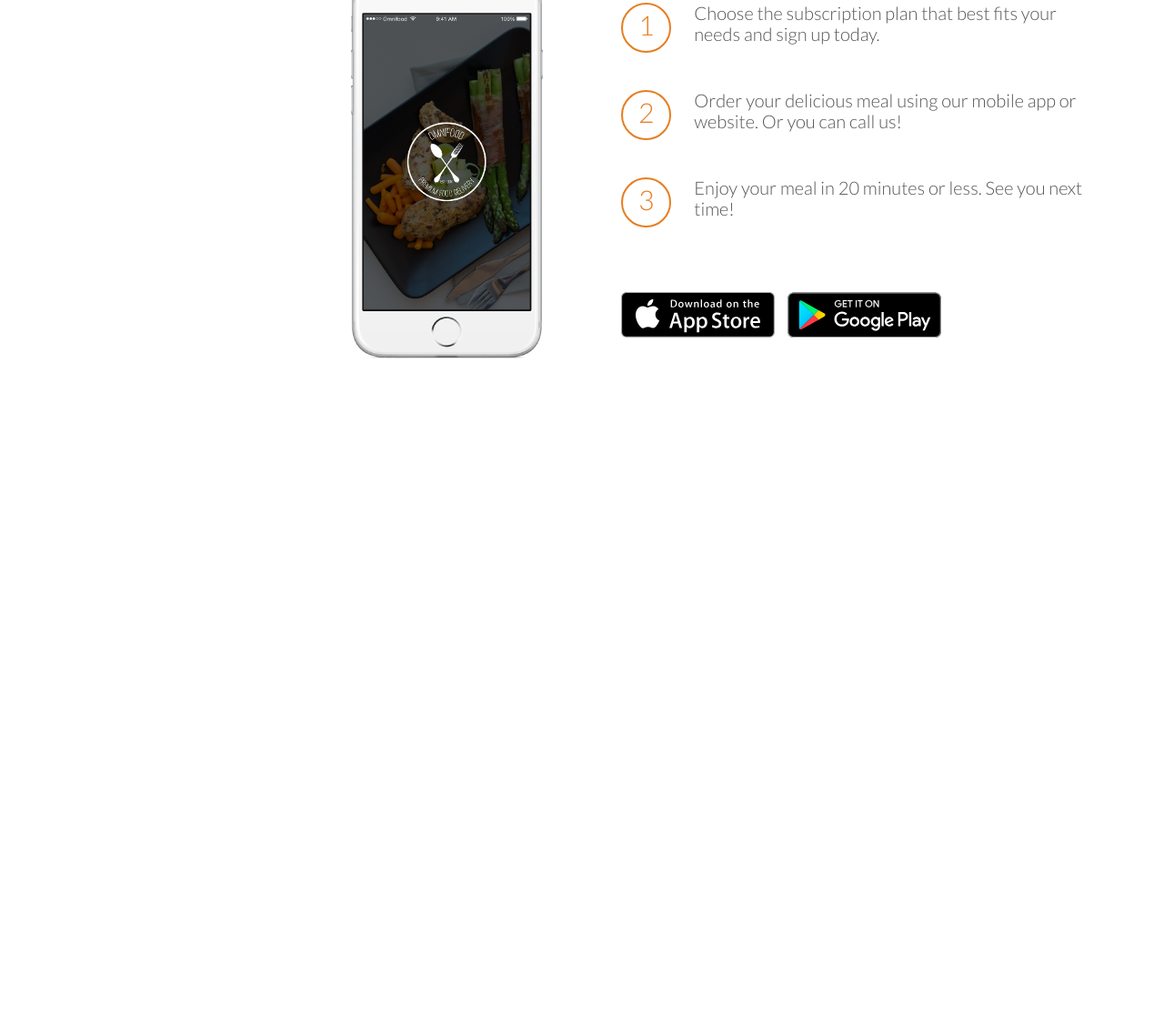
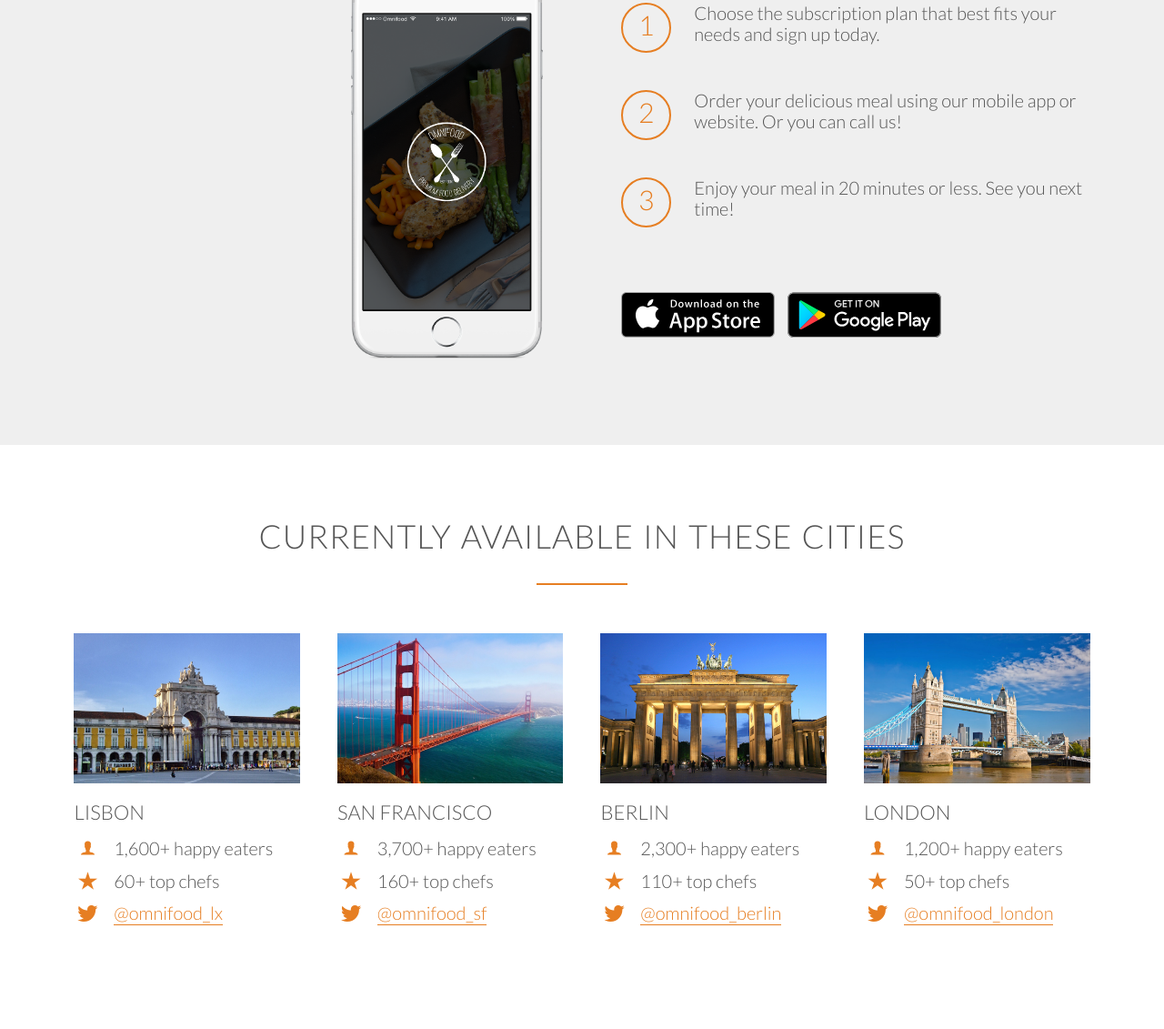
Before and after one commit to zack-jack/Omnifood, a website: page index.html in a window 1280 px wide. Shown: the part 2278-3409 px from the top of the page at 91% size. Before the commit the page ends 2767 px from the top, so only its background shows below. Drawn offline with Linux system fonts and the light colour scheme; files whose address does not match are found by name.

Commit message:
Current cities content and styling

```diff
--- a/index.html
+++ b/index.html
@@ -157,6 +157,80 @@
       </div>
     </section>
 
+    <section class="cities">
+      <div class="row">
+        <h2>Currently available in these cities</h2>
+      </div>
+      <div class="row">
+        <div class="col span-1-of-4 city-box">
+          <img src="src/img/lisbon-3.jpg" alt="Lisbon">
+          <h3>Lisbon</h3>
+          <div class="city-feature">
+            <i class="ion-ios-person city-feature-icon"></i>
+            1,600+ happy eaters
+          </div>
+          <div class="city-feature">
+            <i class="ion-ios-star city-feature-icon"></i>
+            60+ top chefs
+          </div>
+          <div class="city-feature">
+            <i class="ion-social-twitter city-feature-icon"></i>
+            <a href="#" class="link">@omnifood_lx</a>
+          </div>
+        </div>
+        <div class="col span-1-of-4 city-box">
+          <img src="src/img/san-francisco.jpg" alt="San Francisco">
+          <h3>San Francisco</h3>
+          <div class="city-feature">
+            <i class="ion-ios-person city-feature-icon"></i>
+            3,700+ happy eaters
+          </div>
+          <div class="city-feature">
+            <i class="ion-ios-star city-feature-icon"></i>
+            160+ top chefs
+          </div>
+          <div class="city-feature">
+            <i class="ion-social-twitter city-feature-icon"></i>
+            <a href="#" class="link">@omnifood_sf</a>
+          </div>
+        </div>
+        <div class="col span-1-of-4 city-box">
+          <img src="src/img/berlin.jpg" alt="Berlin">
+          <h3>Berlin</h3>
+          <div class="city-feature">
+            <i class="ion-ios-person city-feature-icon"></i>
+            2,300+ happy eaters
+          </div>
+          <div class="city-feature">
+            <i class="ion-ios-star city-feature-icon"></i>
+            110+ top chefs
+          </div>
+          <div class="city-feature">
+            <i class="ion-social-twitter city-feature-icon"></i>
+            <a href="#" class="link">@omnifood_berlin</a>
+          </div>
+        </div>
+        <div class="col span-1-of-4 city-box">
+          <img src="src/img/london.jpg" alt="London">
+          <h3>London</h3>
+          <div class="city-feature">
+            <i class="ion-ios-person city-feature-icon"></i>
+            1,200+ happy eaters
+          </div>
+          <div class="city-feature">
+            <i class="ion-ios-star city-feature-icon"></i>
+            50+ top chefs
+          </div>
+          <div class="city-feature">
+            <i class="ion-social-twitter city-feature-icon"></i>
+            <a href="#" class="link">@omnifood_london</a>
+          </div>
+        </div>
+
+
+      </div>
+    </section>
+
 
   </body>
 </html>
--- a/src/css/style.css
+++ b/src/css/style.css
@@ -26,6 +26,155 @@ html {
   display: block;
   height: 0;
   visibility: hidden;
+}
+
+/* ---------------------------------------- */
+/* RE-USABLE COMPONENTS */
+/* ---------------------------------------- */
+
+.row {
+  max-width: 1140px;
+  margin: 0 auto;
+}
+
+section {
+  padding: 80px 0;
+}
+
+/* -------- HEADINGS -------- */
+
+h1,
+h2,
+h3 {
+  font-weight: 300;
+  text-transform: uppercase;
+}
+
+h1,
+h2 {
+  letter-spacing: 1px;
+}
+
+h1 {
+  margin-top: 0;
+  margin-bottom: 20px;
+  color: #fff;
+  font-size: 240%;
+  word-spacing: 4px;
+}
+
+h2 {
+  font-size: 180%;
+  word-spacing: 2px;
+  text-align: center;
+  margin-bottom: 30px;
+}
+
+h2:after {
+  display: block;
+  height: 2px;
+  background-color: #e67e22;
+  content: " ";
+  width: 100px;
+  margin: 0 auto;
+  margin-top: 30px;
+}
+
+h3 {
+  font-size: 110%;
+  margin-bottom: 15px;
+}
+
+/* -------- PARAGRAPHS -------- */
+
+.long-copy {
+  line-height: 145%;
+  width: 70%;
+  margin-left: 15%;
+  text-align: center;
+}
+
+/* -------- ICONS -------- */
+
+.feature-icon {
+  font-size: 350%;
+  display: block;
+  color: #e67e22;
+  margin-bottom: 10px;
+}
+
+.city-feature-icon {
+  display: inline-block;
+  width: 30px;
+  text-align: center;
+  color: #e67e22;
+  font-size: 120%;
+  margin-right: 10px;
+  /*align text and icons*/
+  line-height: 120%;
+  vertical-align: middle;
+  margin-top: -5px;
+}
+
+/* -------- LINKS -------- */
+
+.link:link,
+.link:visited {
+  color: #e67e22;
+  text-decoration: none;
+  padding-bottom: 1px;
+  border-bottom: 1px solid #e67e22;
+  transition: border-bottom 0.2s, color 0.2s;
+}
+
+.link:hover,
+.link:active {
+  color: #555;
+  border-bottom: 1px solid transparent;
+}
+
+/* -------- BUTTONS -------- */
+
+.btn:link,
+.btn:visited {
+  display: inline-block;
+  padding: 10px 30px;
+  font-weight: 300;
+  text-decoration: none;
+  border-radius: 200px;
+  transition: background-color 0.2s, border 0.2s, color 0.2s;
+}
+
+.btn-filled:link,
+.btn-filled:visited {
+  background-color: #e67e22;
+  border: 1px solid #e67e22;
+  color: #fff;
+  margin-right: 15px;
+}
+
+.btn-ghost:link,
+.btn-ghost:visited {
+  background-color: rgba(255, 255, 255, 0.18);
+  border: 1px solid rgba(255, 255, 255, 0.05);
+  color: #fff;
+}
+
+.btn:hover,
+.btn:active {
+}
+
+.btn-filled:hover,
+.btn-filled:active {
+  background-color: #cf6d17;
+  border: 1px solid #cf6d17;
+}
+
+.btn-ghost:hover,
+.btn-ghost:active {
+  background-color: rgba(255, 255, 255, 0.3);
+  border: 1px solid rgba(255, 255, 255, 0.2);
+  color: #fff;
 }
 
 /* ---------------------------------------- */
@@ -146,8 +295,8 @@ header {
 /* HOW IT WORKS */
 /* ---------------------------------------- */
 
-.section-steps {
-  background-color: #f4f4f4;
+.how-it-works {
+  background-color: #efefef;
 }
 
 .steps-box:first-child {
@@ -187,6 +336,13 @@ header {
   margin-right: 25px;
 }
 
+.btn-app: link,
+.btn-app: visited,
+.btn-app: hover,
+.btn-app: active {
+  border: 1px solid transparent;
+}
+
 .btn-app img {
   height: 50px;
   width: auto;
@@ -194,120 +350,19 @@ header {
 }
 
 /* ---------------------------------------- */
-/* RE-USABLE COMPONENTS */
+/* CURRENT CITIES */
 /* ---------------------------------------- */
 
-.row {
-  max-width: 1140px;
-  margin: 0 auto;
+.city-box {
+  padding: 1%;
 }
 
-section {
-  padding: 80px 0;
-}
-
-/* -------- HEADINGS -------- */
-
-h1,
-h2,
-h3 {
-  font-weight: 300;
-  text-transform: uppercase;
-}
-
-h1,
-h2 {
-  letter-spacing: 1px;
-}
-
-h1 {
-  margin-top: 0;
-  margin-bottom: 20px;
-  color: #fff;
-  font-size: 240%;
-  word-spacing: 4px;
-}
-
-h2 {
-  font-size: 180%;
-  word-spacing: 2px;
-  text-align: center;
-  margin-bottom: 30px;
-}
-
-h2:after {
-  display: block;
-  height: 2px;
-  background-color: #e67e22;
-  content: " ";
-  width: 100px;
-  margin: 0 auto;
-  margin-top: 30px;
-}
-
-h3 {
-  font-size: 110%;
+.city-box img {
+  width: 100%;
+  height: auto;
   margin-bottom: 15px;
 }
 
-/* -------- PARAGRAPHS -------- */
-
-.long-copy {
-  line-height: 145%;
-  width: 70%;
-  margin-left: 15%;
-  text-align: center;
-}
-
-/* -------- ICONS -------- */
-
-.feature-icon {
-  font-size: 350%;
-  display: block;
-  color: #e67e22;
+.city-feature {
   margin-bottom: 10px;
 }
-
-/* -------- BUTTONS -------- */
-
-.btn:link,
-.btn:visited {
-  display: inline-block;
-  padding: 10px 30px;
-  font-weight: 300;
-  text-decoration: none;
-  border-radius: 200px;
-  transition: background-color 0.2s, border 0.2s, color 0.2s;
-}
-
-.btn-filled:link,
-.btn-filled:visited {
-  background-color: #e67e22;
-  border: 1px solid #e67e22;
-  color: #fff;
-  margin-right: 15px;
-}
-
-.btn-ghost:link,
-.btn-ghost:visited {
-  background-color: rgba(255, 255, 255, 0.18);
-  border: 1px solid rgba(255, 255, 255, 0.05);
-  color: #fff;
-}
-
-.btn:hover,
-.btn:active {
-}
-
-.btn-filled:hover,
-.btn-filled:active {
-  background-color: #cf6d17;
-  border: 1px solid #cf6d17;
-}
-
-.btn-ghost:hover,
-.btn-ghost:active {
-  background-color: rgba(255, 255, 255, 0.3);
-  border: 1px solid rgba(255, 255, 255, 0.2);
-  color: #fff;
-}
```
